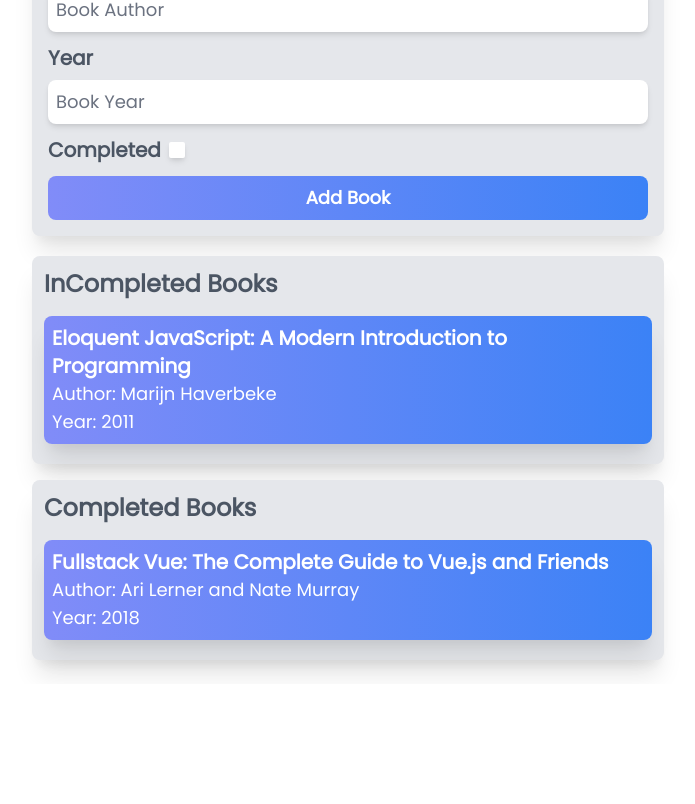
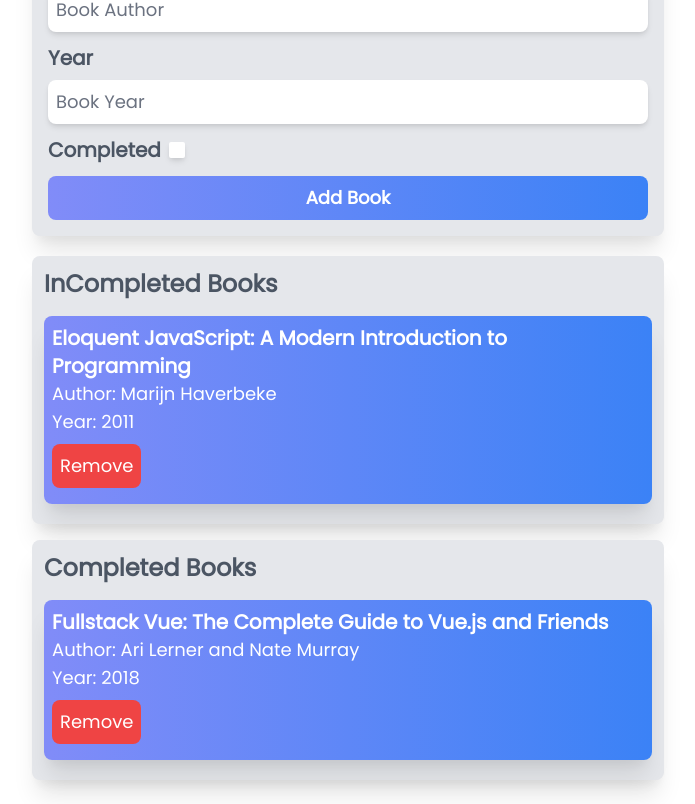
Before and after one commit to ryuuwiz/bookshelfapp, a Vue app: page / in a window 1280 px wide. Shown: the part 244-1048 px from the top of the page, without its empty margins (292-987 px from the left). Before the commit the page ends 928 px from the top, so only its background shows below. Built offline with nearby package versions, Linux system fonts and the light colour scheme.

Commit message:
feat: can remove book

```diff
--- a/src/components/Bookshelf.vue
+++ b/src/components/Bookshelf.vue
@@ -20,6 +20,18 @@
       <p class="text-xl font-bold">{{ inCompleteBook.title }}</p>
       <p>Author: {{ inCompleteBook.author }}</p>
       <p>Year: {{ inCompleteBook.year }}</p>
+      <Button
+        button-title="Remove"
+        button-class="
+        p-2
+        mt-2
+        mb-2
+        text-lg
+        rounded-lg
+        bg-red-500
+        hover:bg-red-600"
+        @click-event="removeBook(inCompleteBook.id)"
+      />
     </div>
   </div>
 
@@ -44,6 +56,18 @@
       <p class="text-xl font-bold">{{ completeBook.title }}</p>
       <p>Author: {{ completeBook.author }}</p>
       <p>Year: {{ completeBook.year }}</p>
+      <Button
+        button-title="Remove"
+        button-class="
+        p-2
+        mt-2
+        mb-2
+        text-lg
+        rounded-lg
+        bg-red-500
+        hover:bg-red-600"
+        @click-event="removeBook(completeBook.id)"
+      />
     </div>
   </div>
 </template>
@@ -52,13 +76,25 @@
 import { computed } from 'vue'
 import { useStore } from 'vuex'
 
+import Button from './Button.vue'
+
 export default {
   name: 'Bookshelf',
+  components: {
+    Button,
+  },
   setup() {
     const store = useStore()
+
+    const removeBook = (id) => {
+      const bookIndex = store.getters.findBookIndex(id)
+      return store.dispatch('removeBook', bookIndex)
+    }
+
     return {
       inCompleteBooks: computed(() => store.getters.inCompleteBooks),
       completeBooks: computed(() => store.getters.completeBooks),
+      removeBook,
     }
   },
 }
--- /dev/null
+++ b/src/components/Button.vue
@@ -0,0 +1,36 @@
+<template>
+  <button :class="btnClass" @click="customClick">{{ btnTitle }}</button>
+</template>
+
+<script>
+import { reactive, toRefs } from 'vue'
+
+export default {
+  name: 'Button',
+  props: {
+    buttonTitle: {
+      type: String,
+      required: true,
+    },
+    buttonClass: {
+      type: String,
+      required: true,
+    },
+  },
+  emits: ['click-event'],
+  setup(props, { emit }) {
+    const btn = reactive({
+      btnTitle: props.buttonTitle,
+      btnClass: props.buttonClass,
+    })
+
+    const customClick = async (event) =>
+      await emit('click-event', event.target.value)
+
+    return {
+      ...toRefs(btn),
+      customClick,
+    }
+  },
+}
+</script>
--- a/src/store/modules/bookshelf.js
+++ b/src/store/modules/bookshelf.js
@@ -26,6 +26,7 @@ export default {
   // Actions
   actions: {
     addBook: async ({ commit }, data) => await commit('setBook', data),
+    removeBook: async ({ commit }, data) => await commit('dropBook', data),
   },
 
   // Mutations
@@ -38,6 +39,7 @@ export default {
         year: payload.bookYear,
         isComplete: payload.bookisComplete,
       }),
+    dropBook: (state, payload) => state.bookshelf.splice(payload, 1),
   },
 
   // Getters
@@ -47,5 +49,13 @@ export default {
       state.bookshelf.filter((e) => e.isComplete === false),
     completeBooks: (state) =>
       state.bookshelf.filter((e) => e.isComplete === true),
+    findBookIndex: (state) => (id) => {
+      let i = 0
+      for (let book of state.bookshelf) {
+        if (book.id === id) return i
+        i++
+      }
+      return -1
+    },
   },
 }
```
